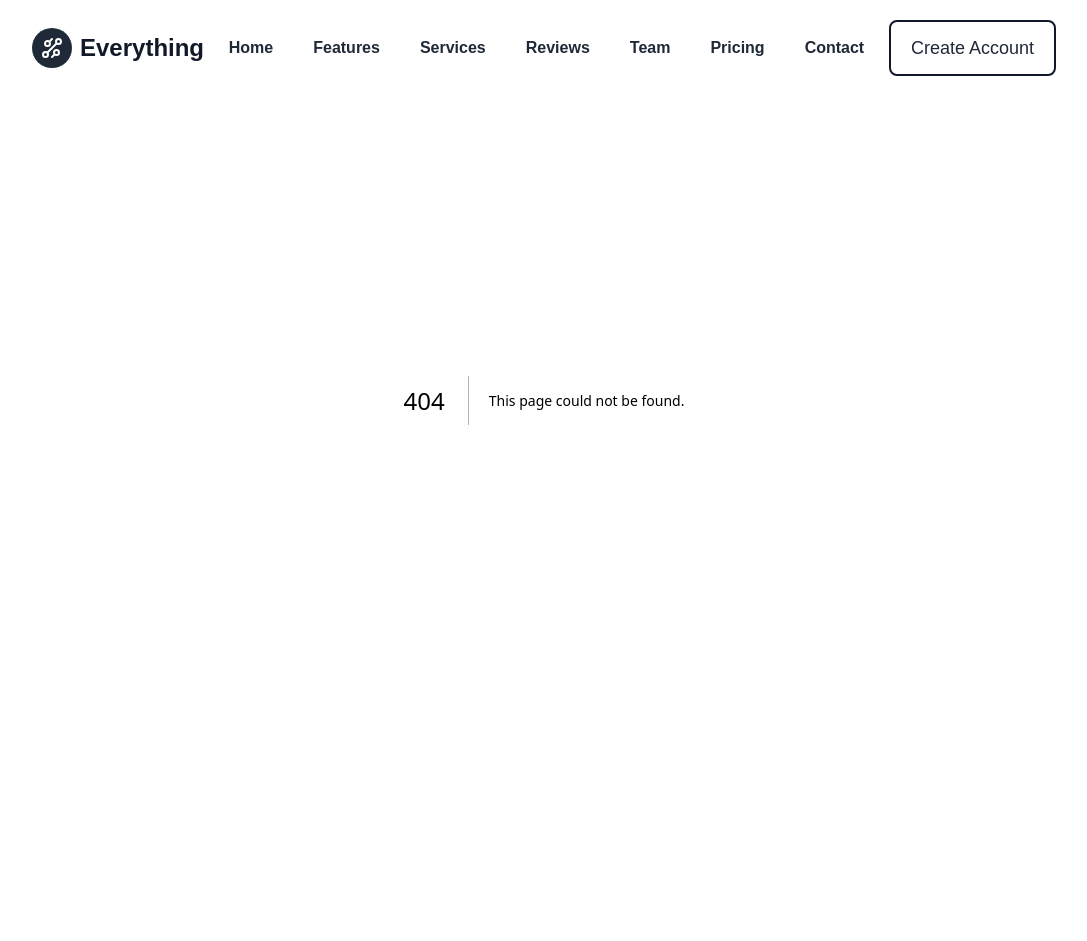
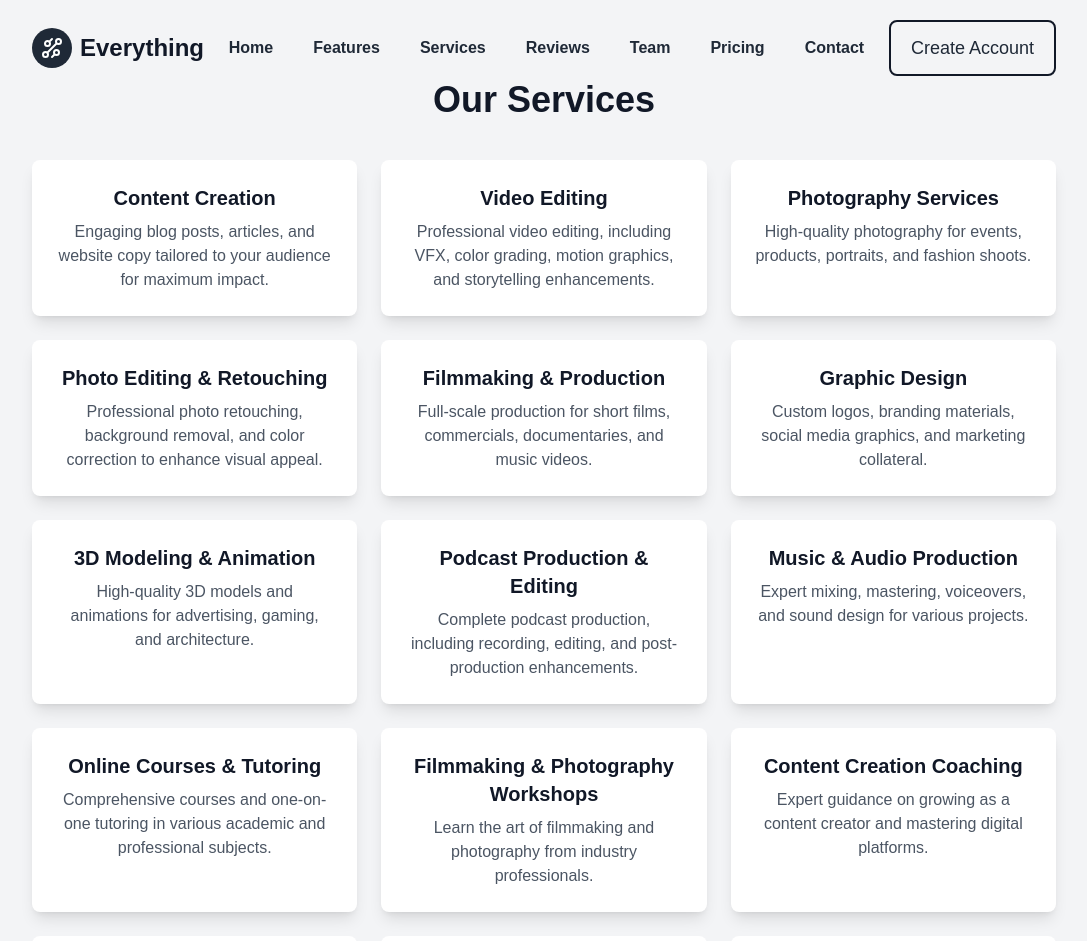
Before and after one commit to parasjain-travelopia/react-practice, a Next.js app in the folder react-poc/: page /services in a window 1280 px wide. Before the commit this address had no page. Shown: the top 941 px of the page, without its empty margins (96-1183 px from the left). Before the commit the page ends 800 px from the top, so only its background shows below. Built offline with nearby package versions, Linux system fonts and the light colour scheme; a web font is replaced by a local one.

Commit message:
Add services section

```diff
--- a/react-poc/app/create-account/page.tsx
+++ b/react-poc/app/create-account/page.tsx
@@ -1,6 +1,6 @@
 /** @format */
 
-import { CreateAccount } from "../components/create-account/create-account";
+import { CreateAccount } from "../components/create-account";
 
 export default function CreateAccountPage() {
   return (
--- /dev/null
+++ b/react-poc/app/services/[id]/page.tsx
@@ -0,0 +1,32 @@
+/** @format */
+
+"use client";
+import { servicesList } from "@/constant/service-list";
+import { useRouter } from "next/navigation";
+import { useParams } from "next/navigation";
+import React from "react";
+
+const ServiceDetail = () => {
+  const router = useRouter();
+  const { id } = useParams();
+  const service = servicesList.find((s) => s.id === parseInt(id as string));
+
+  if (!service)
+    return <div className='text-center py-20'>Service Not Found</div>;
+
+  return (
+    <div className='min-h-screen flex items-center justify-center bg-gray-100'>
+      <div className='bg-white p-10 rounded-lg shadow-lg max-w-lg text-center'>
+        <h1 className='text-3xl font-bold text-gray-900'>{service.title}</h1>
+        <p className='text-gray-600 mt-4'>{service.description}</p>
+        <button
+          className='mt-6 px-6 py-3 bg-gray-900 text-white rounded-lg hover:bg-gray-700 transition'
+          onClick={() => router.push("/services")}>
+          Back to Services
+        </button>
+      </div>
+    </div>
+  );
+};
+
+export default ServiceDetail;
--- /dev/null
+++ b/react-poc/app/services/page.tsx
@@ -0,0 +1,34 @@
+/** @format */
+
+"use client";
+import React from "react";
+import { useRouter } from "next/navigation";
+import { servicesList } from "@/constant/service-list";
+
+const Services = () => {
+  const router = useRouter();
+
+  return (
+    <div className='min-h-screen py-20 bg-gray-100'>
+      <div className='w-[90%] xl:w-[80%] mx-auto text-center'>
+        <h1 className='text-4xl font-bold text-gray-900 mb-10'>Our Services</h1>
+
+        <div className='grid grid-cols-1 sm:grid-cols-2 md:grid-cols-3 gap-6'>
+          {servicesList.map((service) => (
+            <div
+              key={service.id}
+              className='bg-white p-6 rounded-lg shadow-lg hover:shadow-xl transition duration-300 cursor-pointer'
+              onClick={() => router.push(`/services/${service.id}`)}>
+              <h2 className='text-xl font-semibold text-gray-900'>
+                {service.title}
+              </h2>
+              <p className='text-gray-600 mt-2'>{service.description}</p>
+            </div>
+          ))}
+        </div>
+      </div>
+    </div>
+  );
+};
+
+export default Services;
--- a/react-poc/constant/constant.ts
+++ b/react-poc/constant/constant.ts
@@ -9,11 +9,7 @@ export const navLinks = [
     url: "#",
     label: "Features",
   },
-  {
-    id: 3,
-    url: "#",
-    label: "Services",
-  },
+  { id: 3, url: "/services", label: "Services" },
   {
     id: 4,
     url: "#",
--- /dev/null
+++ b/react-poc/constant/service-list.ts
@@ -0,0 +1,39 @@
+export const servicesList = [
+  { id: 1, title: "Content Creation", description: "Engaging blog posts, articles, and website copy tailored to your audience for maximum impact." },
+  { id: 2, title: "Video Editing", description: "Professional video editing, including VFX, color grading, motion graphics, and storytelling enhancements." },
+  { id: 3, title: "Photography Services", description: "High-quality photography for events, products, portraits, and fashion shoots." },
+  { id: 4, title: "Photo Editing & Retouching", description: "Professional photo retouching, background removal, and color correction to enhance visual appeal." },
+  { id: 5, title: "Filmmaking & Production", description: "Full-scale production for short films, commercials, documentaries, and music videos." },
+  { id: 6, title: "Graphic Design", description: "Custom logos, branding materials, social media graphics, and marketing collateral." },
+  { id: 7, title: "3D Modeling & Animation", description: "High-quality 3D models and animations for advertising, gaming, and architecture." },
+  { id: 8, title: "Podcast Production & Editing", description: "Complete podcast production, including recording, editing, and post-production enhancements." },
+  { id: 9, title: "Music & Audio Production", description: "Expert mixing, mastering, voiceovers, and sound design for various projects." },
+
+  { id: 10, title: "Online Courses & Tutoring", description: "Comprehensive courses and one-on-one tutoring in various academic and professional subjects." },
+  { id: 11, title: "Filmmaking & Photography Workshops", description: "Learn the art of filmmaking and photography from industry professionals." },
+  { id: 12, title: "Content Creation Coaching", description: "Expert guidance on growing as a content creator and mastering digital platforms." },
+  { id: 13, title: "Digital Marketing Training", description: "Comprehensive training on SEO, PPC, social media marketing, and brand growth strategies." },
+  { id: 14, title: "Personal Development & Soft Skills Training", description: "Courses on communication, leadership, emotional intelligence, and public speaking." },
+
+
+  { id: 15, title: "Website Development & Design", description: "Custom website development, UI/UX design, and responsive web solutions." },
+  { id: 16, title: "App Development", description: "Building iOS, Android, and web applications with a focus on performance and user experience." },
+  { id: 17, title: "AI & Automation Solutions", description: "Leverage AI to automate workflows, optimize processes, and enhance decision-making." },
+  { id: 18, title: "Cybersecurity Consulting", description: "Protect your business from cyber threats with advanced security solutions and risk assessments." },
+  { id: 19, title: "Cloud Services & Data Management", description: "Secure cloud storage, database management, and cloud computing solutions." },
+  { id: 20, title: "SEO & Digital Marketing", description: "Improve online visibility with expert SEO, PPC campaigns, and social media strategies." },
+
+
+  { id: 21, title: "Home & Business Security Solutions", description: "Smart CCTV, alarm systems, and access control for enhanced safety." },
+  { id: 22, title: "Cybersecurity & Ethical Hacking", description: "Penetration testing and ethical hacking services to identify and fix security vulnerabilities." },
+  { id: 23, title: "Personal Security & Bodyguard Services", description: "Professional security personnel for personal and VIP protection." },
+
+  { id: 24, title: "Corporate Event Planning", description: "Seamless planning and execution of corporate meetings, conferences, and seminars." },
+  { id: 25, title: "Wedding & Party Planning", description: "End-to-end wedding and party planning for a stress-free and memorable experience." },
+  { id: 26, title: "Public Relations & Brand Management", description: "Enhancing brand reputation and media presence with strategic PR campaigns." },
+
+  { id: 27, title: "E-commerce Solutions", description: "Amazon FBA, Shopify setup, product listing, and e-commerce optimization." },
+  { id: 28, title: "Legal & Business Consultation", description: "Expert legal guidance, contract drafting, and startup advisory services." },
+  { id: 29, title: "Virtual Assistance & Administrative Support", description: "Reliable virtual assistants for data entry, scheduling, and business support." },
+  { id: 30, title: "Fitness & Health Coaching", description: "Personalized fitness plans, diet coaching, and mental wellness programs." },
+];
```
Also changed, not shown: react-poc/app/components/create-account.tsx (renamed from react-poc/app/components/create-account/create-account.tsx), react-poc/app/list.txt (added).
